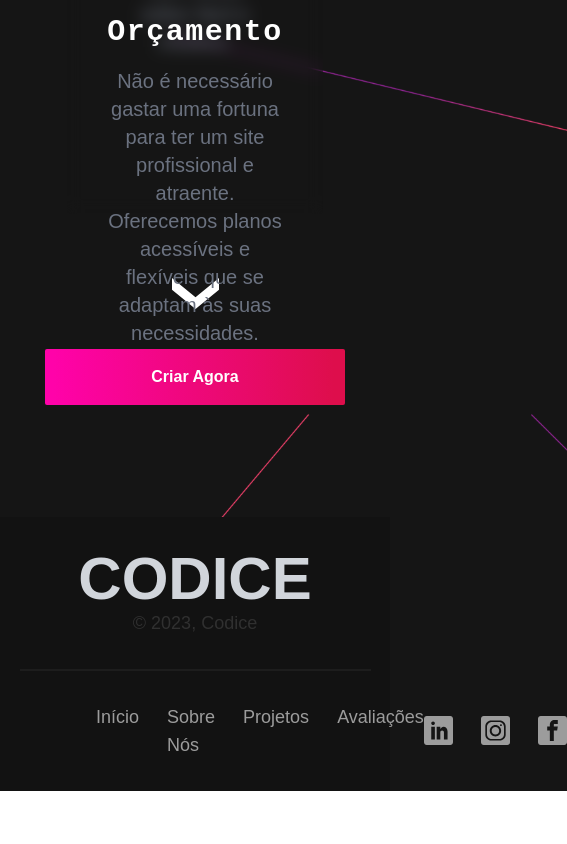
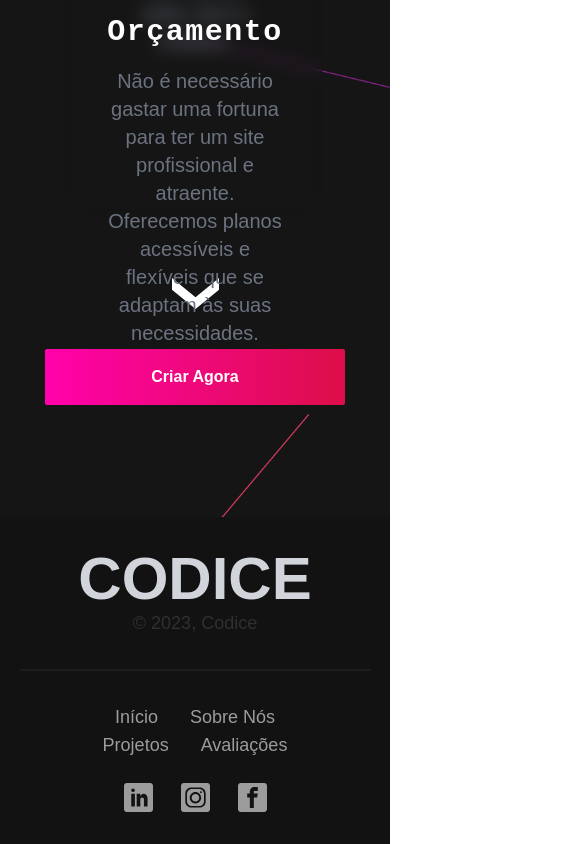
Before and after one commit to StartupCodice/frontend, a Next.js app: page / in a window 390 px wide. Shown: the part 3873-4717 px from the top of the page, 567 px wide, since content can reach past the window. Before the commit the page ends 4664 px from the top, so only its background shows below. Built offline with nearby package versions, Linux system fonts and the light colour scheme.

Commit message:
🐛 fix: ajustado design para mobile

```diff
--- a/src/components/home/Footer/index.tsx
+++ b/src/components/home/Footer/index.tsx
@@ -24,9 +24,9 @@ export default function Footer() {
             </div>
 
             <div className="bg-[#1d1d1d] w-[90%] h-[2px] mx-auto"></div>
-            <div className="flex flex-row justify-between items-center px-24 py-8">
+            <div className="flex xl:flex-row flex-col xl:justify-between justify-center items-center xl:px-24 px-20 py-8 xl:gap-y-0 gap-y-6">
                 <nav>
-                    <ul className="flex gap-x-7">
+                    <ul className="flex flex-row flex-wrap gap-x-8 justify-center">
                         <NavItem href="#" text="Início" />
                         <NavItem href="#sobre" text="Sobre Nós" />
                         <NavItem href="projetos" text="Projetos" />
```
